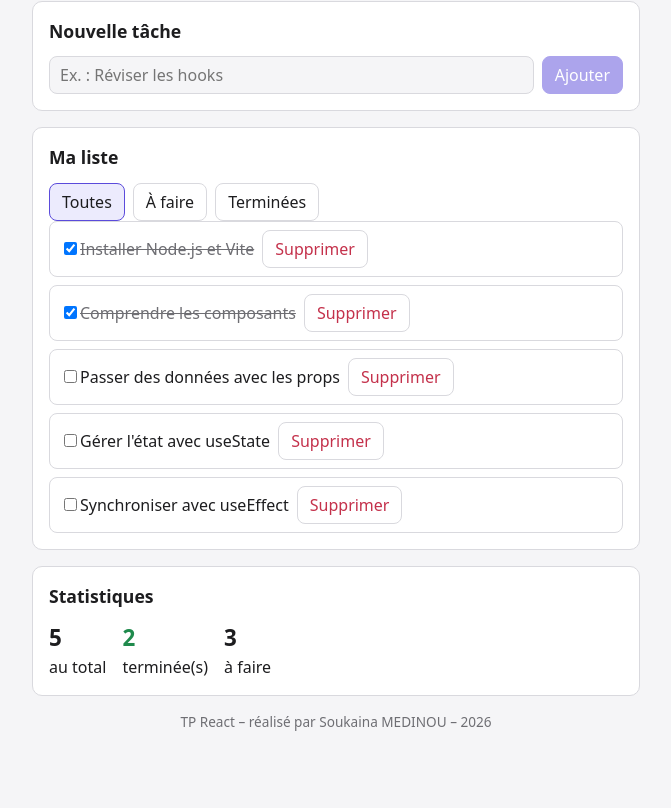
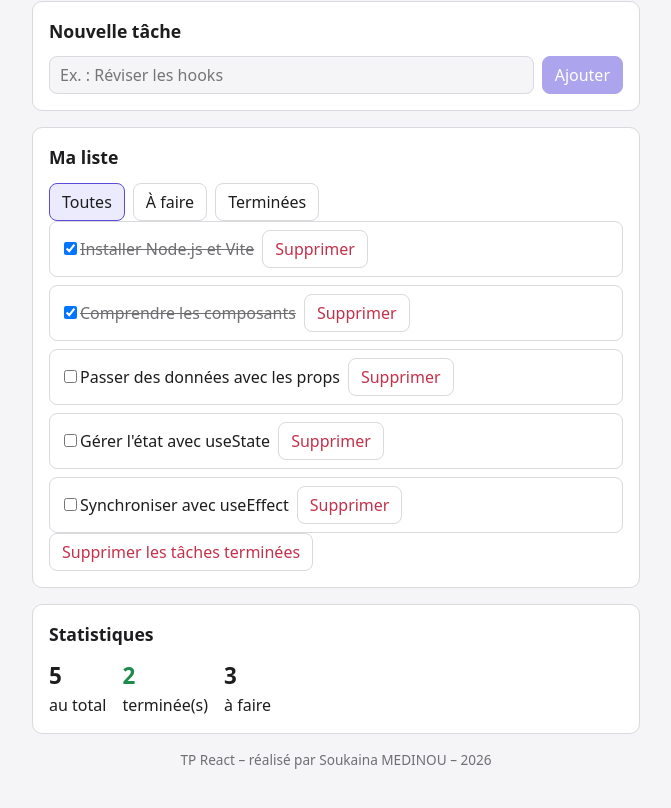
Before and after one commit to soukainamedinou/tp-react-taches, a React (Vite) app in the folder mes-taches/: page / in a window 1280 px wide. Shown: the part 402-1210 px from the top of the page, without its empty margins (304-975 px from the left). Before the commit the page ends 1182 px from the top, so only its background shows below. Built offline with nearby package versions, Linux system fonts and the light colour scheme.

Commit message:
Bonus 2 : suppression des tâches terminées

```diff
--- a/mes-taches/src/App.jsx
+++ b/mes-taches/src/App.jsx
@@ -69,11 +69,19 @@ function App() {
     ])
   }
 
+  function supprimerTachesTerminees() {
+    setTaches((anciennes) =>
+      anciennes.filter((tache) => !tache.terminee)
+    )
+  }
+
   const tachesVisibles = taches.filter((tache) => {
     if (filtre === 'actives') return !tache.terminee
     if (filtre === 'terminees') return tache.terminee
     return true
   })
+
+
 
   return (
     <div className="app">
@@ -112,6 +120,13 @@ function App() {
             onSupprimer={supprimerTache}
           />
         )}
+        <button
+          className="danger"
+          onClick={supprimerTachesTerminees}
+          disabled={!taches.some((tache) => tache.terminee)}
+        >
+          Supprimer les tâches terminées
+        </button>
       </Carte>
 
       <Carte titre="Statistiques">
```
